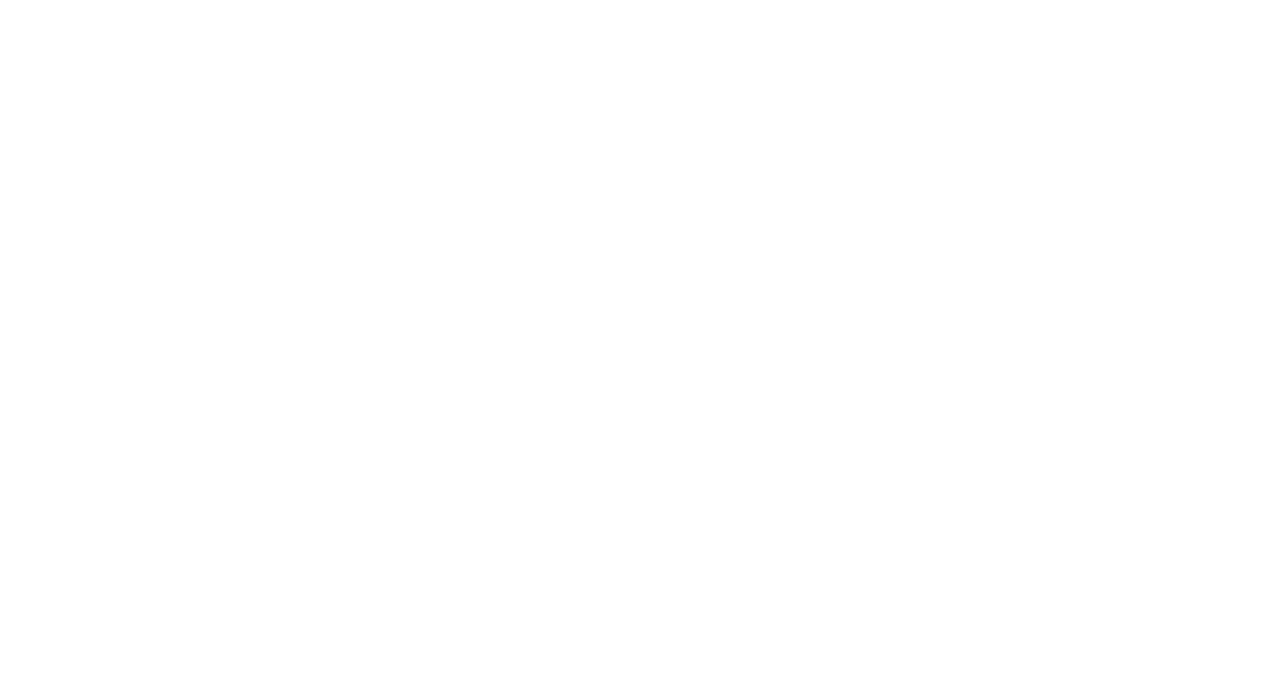
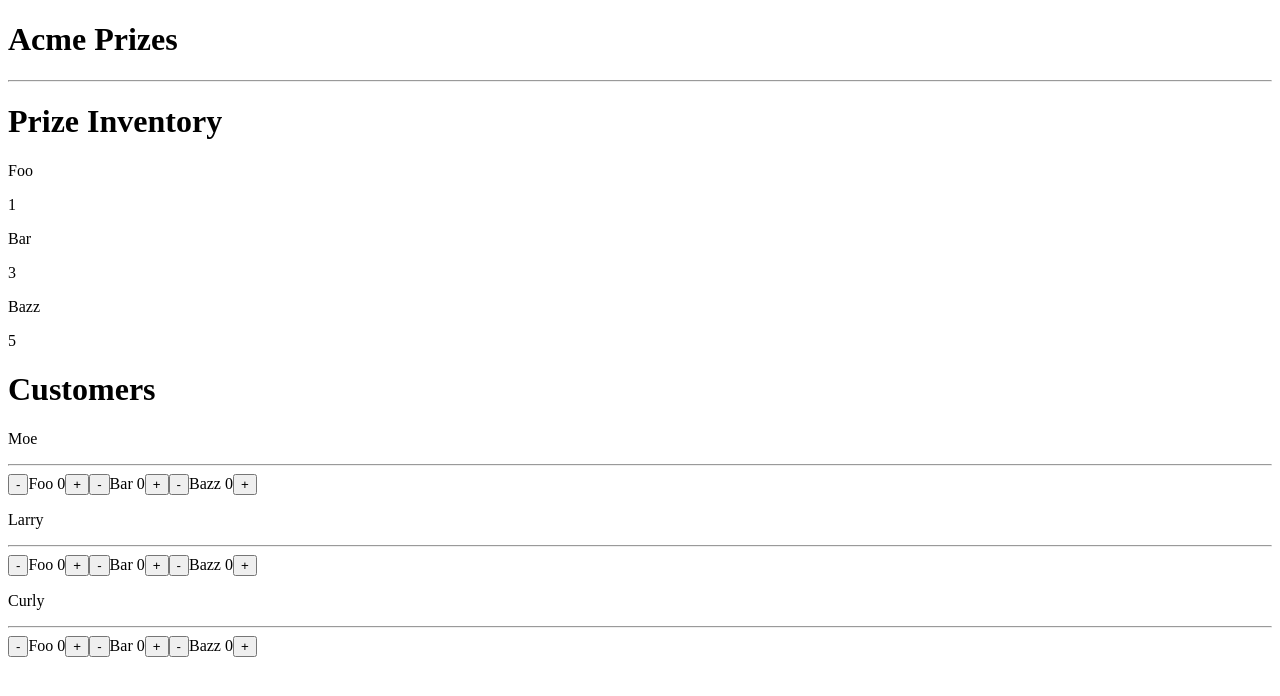
Before and after one commit to nicknapoli82/web-foundations-project, a plain HTML site: page index.html in a window 1280 px wide. Drawn offline with Linux system fonts and the light colour scheme.

Commit message:
Basic function is working. No page style at all

```diff
--- /dev/null
+++ b/basicStyle.css
@@ -0,0 +1,3 @@
+#prizeInv {
+    display: flex;
+}
--- /dev/null
+++ b/doTheStuff.js
@@ -0,0 +1,111 @@
+const data = {
+  customers: {
+    Moe: {
+    },
+    Larry: {
+    },
+    Curly: {
+    }
+  },
+  prizes: {
+    Foo: 1,
+    Bar: 3,
+    Bazz: 5
+  }
+};
+
+function createPrizes() {
+    const prize = document.getElementById('prizeInv');
+    const generatePrizeCard = (key) => {
+	// This is the thing that will make each prize element to stuff into
+	// the DOM
+	prize.innerHTML += `<div id="${key}"><p>${key}</p><p>${data.prizes[key]}<p></div>`;
+    };
+
+    Object.keys(data.prizes).forEach((obj) => {
+	generatePrizeCard(obj);
+    });
+}
+
+createPrizes();
+
+function createCustomers() {
+    const cust = document.getElementById('customers');
+
+    const formatCust = (c) => {
+	return `<p>${c}</p><hr>`;
+
+    };
+
+    const formatCustPrizes = (c, p) => {
+	return `<span><button>-</button>${p} ${data.customers[c][p]}<button>+</button></span>`;
+    };
+    // Add prizes for each customer
+    // While we do that we may as well construct our
+    // HTML to stuff in the DOM
+    let resultHTML = '';
+
+    for (let c in data.customers) {
+	resultHTML += '<div>';
+	resultHTML += formatCust(c);
+	for (let p in data.prizes) {
+	    data.customers[c][p] = 0;
+	    resultHTML += formatCustPrizes(c, p);
+	}
+	resultHTML += '</div>';
+    }
+
+    // Add all the customer cards to the DOM
+    cust.innerHTML += resultHTML;
+}
+
+createCustomers();
+
+// Lets add a click event listener to the 'customers' thing and do stuff!!!
+// Trying to do this without going totally crazy with IDs. I think I can
+// Also not using data just to be a pain in your butt
+function alterPrizeAmt(e) {
+    if (e.target.nodeName != 'BUTTON') return;
+    const operate = e.target.innerText;
+    let prize = e.target.parentElement.innerText;
+    // Get the present from the sPar innerText
+    for (let p in data.prizes) {
+	if (prize.includes(p))
+	    prize = p;
+    }
+
+    // Sorry. This is a little bonkers, but it was fun.
+    const customer = e.target.parentElement.parentElement.firstElementChild.innerText;
+
+    if (operate === '-') {
+	// Do stuff here
+	if (data.customers[customer][prize] > 0) {
+	    data.customers[customer][prize] -= 1;
+	    data.prizes[prize] += 1;
+	}
+	else return;
+    }
+    else if (operate === '+') {
+	// Do some other stuff here
+	if (data.prizes[prize] > 0) {
+	    data.prizes[prize] -= 1;
+	    data.customers[customer][prize] += 1;
+	}
+	else return;
+    }
+    else {
+	console.log('You messed up Nick... Somehow');
+	return;
+    }
+
+    // Update the text for customer card and prize card (so they are being called)
+    e.target.parentElement.innerHTML = `<button>-</button>${prize} ${data.customers[customer][prize]}<button>+</button>`;
+    document.getElementById(prize).children[1].innerHTML = data.prizes[prize];
+    console.log(data.prizes);
+//    document.getElementById(prize).innerText
+    // console.log(operate);
+    // console.log(sPar);
+    // console.log(cPar);
+}
+
+document.getElementById('customers').addEventListener('click', alterPrizeAmt, false);
--- a/index.html
+++ b/index.html
@@ -2,7 +2,16 @@
 <html>
   <head>
     <meta charset="utf-8">
+    <link rel"stylesheet" href="basicStyle.css">
+    <script src="doTheStuff.js" defer></script>
   </head>
   <body>
+    <h1>Acme Prizes</h1>
+    <hr/>
+    <h1>Prize Inventory</h1>
+    <div id="prizeInv">
+    </div>
+    <h1>Customers</h1>
+    <div id="customers">
   </body>
 </html>
```
